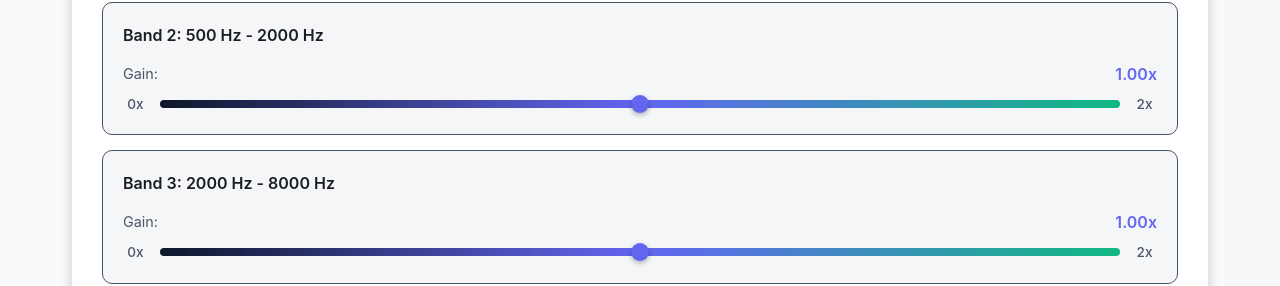
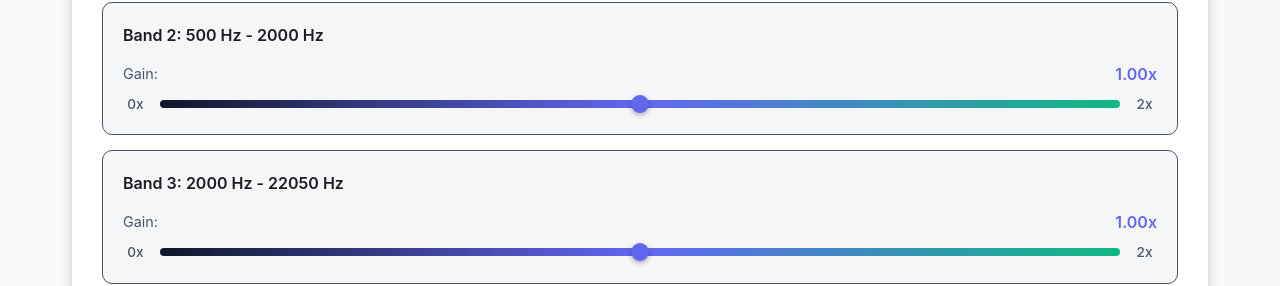
Before and after one commit to Ahmedloay2/DSP-Tasks, a React (Vite) app in the folder frontend/dsp-tasks/: page /task3 in a window 1280 px wide. Shown: the part 1583-1869 px from the top of the page. Built offline with nearby package versions, Linux system fonts and the light colour scheme; the HTML template or start-up script is replaced by a standard one.

Commit message:
Fixed linear scale

```diff
--- a/frontend/dsp-tasks/src/tasks/task3/components/generic/Task3GenericEqualizer.jsx
+++ b/frontend/dsp-tasks/src/tasks/task3/components/generic/Task3GenericEqualizer.jsx
@@ -70,9 +70,10 @@ export default function Task3GenericEqualizer() {
     useEffect(() => {
         const initialConfig = createGenericMode(sampleRate);
         // Add 3 default bands
-        addSubdivision(initialConfig, 20, 500, 1.0);    // Low frequencies
-        addSubdivision(initialConfig, 500, 2000, 1.0);  // Mid frequencies
-        addSubdivision(initialConfig, 2000, 8000, 1.0); // High frequencies
+        addSubdivision(initialConfig, 20, 500, 1.0);
+        addSubdivision(initialConfig, 500, 2000, 1.0);
+        // Change 8000 to 22050 to cover the rest of the audio spectrum
+        addSubdivision(initialConfig, 2000, 22050, 1.0);
         setConfig(initialConfig);
     }, []); // Empty dependency array - only run once
 
@@ -637,8 +638,8 @@ function BandModal({ onClose, onAdd }) {
             return;
         }
 
-        if (startFreq < 0 || endFreq < 0 || startFreq > 20000 || endFreq > 20000) {
-            alert('Frequency values must be between 0 and 20000 Hz');
+        if (startFreq < 0 || endFreq < 0 || startFreq > 24000 || endFreq > 24000) {
+            alert('Frequency values must be between 0 and 24000 Hz');
             return;
         }
 
@@ -648,14 +649,14 @@ function BandModal({ onClose, onAdd }) {
     const handleStartFreqInputChange = (e) => {
         const value = parseFloat(e.target.value);
         if (!isNaN(value)) {
-            setStartFreq(Math.max(0, Math.min(20000, value)));
+            setStartFreq(Math.max(0, Math.min(24000, value)));
         }
     };
 
     const handleEndFreqInputChange = (e) => {
         const value = parseFloat(e.target.value);
         if (!isNaN(value)) {
-            setEndFreq(Math.max(0, Math.min(20000, value)));
+            setEndFreq(Math.max(0, Math.min(24000, value)));
         }
     };
 
@@ -672,7 +673,7 @@ function BandModal({ onClose, onAdd }) {
                             <input
                                 type="number"
                                 min="0"
-                                max="20000"
+                                max="24000"
                                 step="1"
                                 value={startFreq}
                                 onChange={handleStartFreqInputChange}
```
